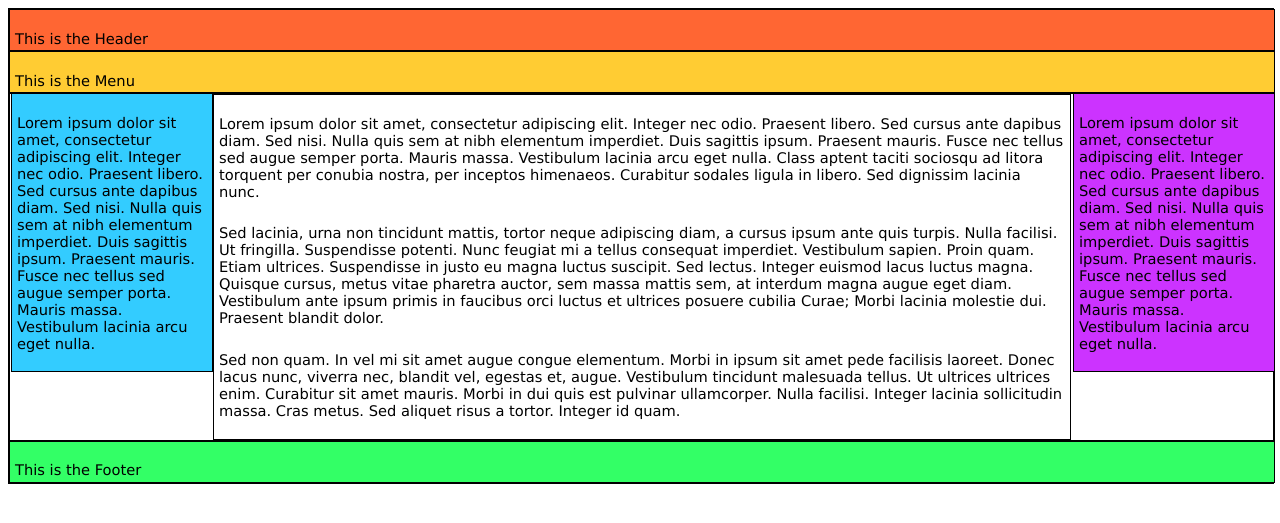
After one commit to kochm8/ch.bfh.bti7054.w2014.p.beerwebshop, a PHP site: page /html/index.htm in a window 1280 px wide. The commit adds this page. Shown: the top 523 px of the page. Run offline with PHP 8.4, Linux system fonts and the light colour scheme.

Commit message:
HTML structure and css

```diff
--- /dev/null
+++ b/css/global.css
@@ -0,0 +1,66 @@
+body {
+    font-family: Verdana, Arial, Helvetica, sans-serif;
+    font-size: 11pt;
+    color: black;
+}
+
+div {
+    border: 1px solid;
+}
+
+p {
+    padding: 5px;
+}
+
+#wrapper {
+    width: 100%;
+    min-width: 1000px;
+    max-width: 2000px;
+    margin: 0;
+}
+
+#header {
+    float: left;
+    height: 40px;
+    width: 100%;
+    background: #FF6633;
+}
+
+#navigation {
+    float: left;
+    height: 40px;
+    width: 100%;
+    background: #FFCC33;
+}
+
+#contentliquid {
+    float: left;
+    width: 100%;
+}
+
+#content {
+    background: #FFFFFF;
+    margin-left: 203px;
+    margin-right: 203px;
+}
+
+#leftcolumn {
+    background: #33CCFF;
+    width: 200px;
+    float: left;
+    margin-left:-100%;
+}
+
+#rightcolumn {
+    background: #CC33FF;
+    width: 200px;
+    float: right;
+    margin-left: -204px;
+}
+
+#footer {
+    height: 40px;
+    width: 100%;
+    background: #33FF66;
+    clear: both;
+}
--- a/index.php
+++ b/hello_world.php
@@ -3,6 +3,6 @@
   <title>PHP-Test</title>
  </head>
  <body>
- <?php echo '<p>Hallo World</p>'; ?>
+ <?php echo '<p>Hello World</p>'; ?>
  </body>
 </html>
--- /dev/null
+++ b/html/index.htm
@@ -0,0 +1,63 @@
+<!DOCTYPE html>
+<html>
+<head>
+<title>Beerwebshop</title>
+<link rel="stylesheet" type="text/css" href="../css/global.css" />
+</head>
+<body>
+	<div id="wrapper">
+		<div id="header">
+			<p>This is the Header</p>
+		</div>
+		<div id="navigation">
+			<p>This is the Menu</p>
+		</div>
+		<div id="contentliquid">
+			<div id="content">
+				<p>Lorem ipsum dolor sit amet, consectetur adipiscing elit.
+					Integer nec odio. Praesent libero. Sed cursus ante dapibus diam.
+					Sed nisi. Nulla quis sem at nibh elementum imperdiet. Duis sagittis
+					ipsum. Praesent mauris. Fusce nec tellus sed augue semper porta.
+					Mauris massa. Vestibulum lacinia arcu eget nulla. Class aptent
+					taciti sociosqu ad litora torquent per conubia nostra, per inceptos
+					himenaeos. Curabitur sodales ligula in libero. Sed dignissim
+					lacinia nunc.</p>
+				<p>Sed lacinia, urna non tincidunt mattis, tortor neque
+					adipiscing diam, a cursus ipsum ante quis turpis. Nulla facilisi.
+					Ut fringilla. Suspendisse potenti. Nunc feugiat mi a tellus
+					consequat imperdiet. Vestibulum sapien. Proin quam. Etiam ultrices.
+					Suspendisse in justo eu magna luctus suscipit. Sed lectus. Integer
+					euismod lacus luctus magna. Quisque cursus, metus vitae pharetra
+					auctor, sem massa mattis sem, at interdum magna augue eget diam.
+					Vestibulum ante ipsum primis in faucibus orci luctus et ultrices
+					posuere cubilia Curae; Morbi lacinia molestie dui. Praesent blandit
+					dolor.</p>
+				<p>Sed non quam. In vel mi sit amet augue congue elementum.
+					Morbi in ipsum sit amet pede facilisis laoreet. Donec lacus nunc,
+					viverra nec, blandit vel, egestas et, augue. Vestibulum tincidunt
+					malesuada tellus. Ut ultrices ultrices enim. Curabitur sit amet
+					mauris. Morbi in dui quis est pulvinar ullamcorper. Nulla facilisi.
+					Integer lacinia sollicitudin massa. Cras metus. Sed aliquet risus a
+					tortor. Integer id quam.</p>
+			</div>
+		</div>
+		<div id="leftcolumn">
+			<p>Lorem ipsum dolor sit amet, consectetur adipiscing elit.
+				Integer nec odio. Praesent libero. Sed cursus ante dapibus diam. Sed
+				nisi. Nulla quis sem at nibh elementum imperdiet. Duis sagittis
+				ipsum. Praesent mauris. Fusce nec tellus sed augue semper porta.
+				Mauris massa. Vestibulum lacinia arcu eget nulla.</p>
+		</div>
+		<div id="rightcolumn">
+			<p>Lorem ipsum dolor sit amet, consectetur adipiscing elit.
+				Integer nec odio. Praesent libero. Sed cursus ante dapibus diam. Sed
+				nisi. Nulla quis sem at nibh elementum imperdiet. Duis sagittis
+				ipsum. Praesent mauris. Fusce nec tellus sed augue semper porta.
+				Mauris massa. Vestibulum lacinia arcu eget nulla.</p>
+		</div>
+		<div id="footer">
+			<p>This is the Footer</p>
+		</div>
+	</div>
+</body>
+</html>
```
Also changed, not shown: doc/README.md (renamed from README.md).
